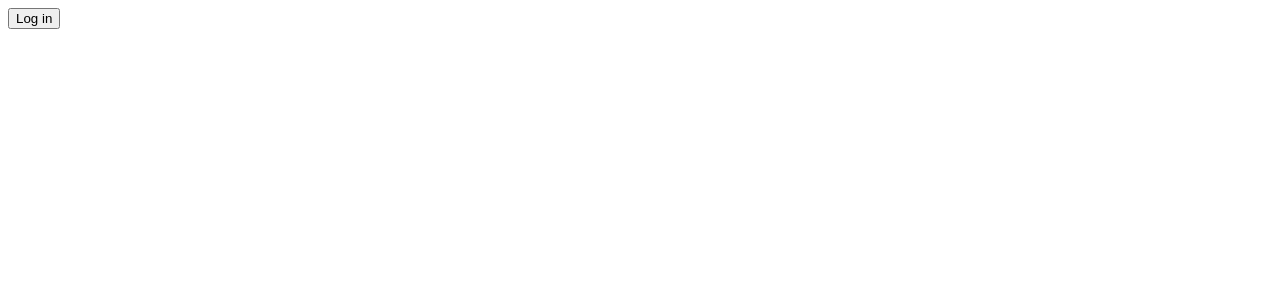
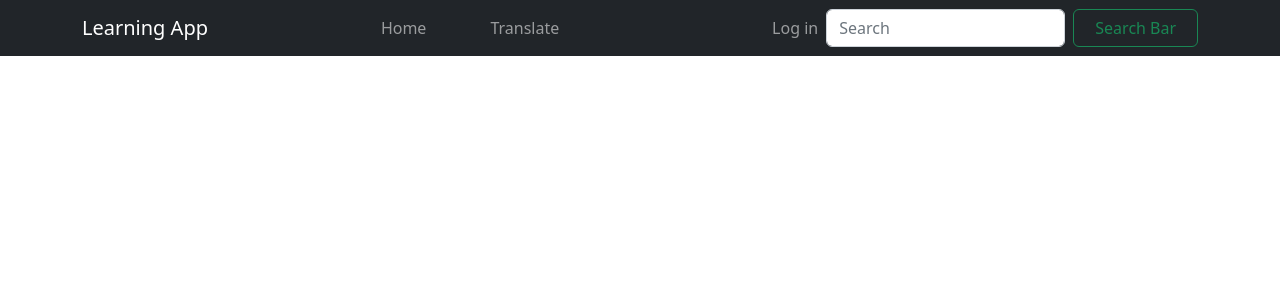
Before and after one commit to nsevindi87/yasmin-client, a React (Create React App) app: page / in a window 1280 px wide. Shown: the top 300 px of the page. Built offline with nearby package versions, Linux system fonts and the light colour scheme.

Commit message:
auth0 temel islemleri

```diff
--- a/package.json
+++ b/package.json
@@ -7,7 +7,9 @@
     "@testing-library/jest-dom": "^5.16.5",
     "@testing-library/react": "^13.4.0",
     "@testing-library/user-event": "^13.5.0",
+    "bootstrap": "^5.2.3",
     "react": "^18.2.0",
+    "react-bootstrap": "^2.7.4",
     "react-dom": "^18.2.0",
     "react-scripts": "5.0.1",
     "web-vitals": "^2.1.4"
--- /dev/null
+++ b/src/Components/Header-Footer/Header-loggedin.js
@@ -0,0 +1,58 @@
+import { Form, Button, Navbar, Container,Nav, NavDropdown } from "react-bootstrap";
+import { useAuth0 } from '@auth0/auth0-react'
+
+
+const HeaderLoggedin = () => {
+    const {logout} = useAuth0()
+
+
+    return (
+        <div>
+            <Navbar bg="dark" expand="lg" variant="dark" >
+                <Container>
+                    <Navbar.Brand href="#">Learning App</Navbar.Brand>
+                    <Navbar.Toggle aria-controls="navbarScroll" />
+                    <Navbar.Collapse id="navbarScroll">
+                        <Nav className="m-auto my-1 my-lg-0"
+                            style={{ maxHeight: '100px' }}
+                            navbarScroll>
+                            <Nav.Link href="/">Home</Nav.Link>
+                            <Nav.Link href="/addword" className='mx-5'>Add Word</Nav.Link>
+                            <Nav.Link href="/translate" className='mx-5'>Translate</Nav.Link>
+                            <NavDropdown title="All Lists" id="navbarScrollingDropdown">
+                                <NavDropdown.Item href="/greenlist">Green List</NavDropdown.Item>
+                                <NavDropdown.Item href="/yellowlist">
+                                    Yellow List
+                                </NavDropdown.Item>
+                                <NavDropdown.Item href="/redlist">
+                                    Red List
+                                </NavDropdown.Item>
+                                <NavDropdown.Divider />
+                                <NavDropdown.Item href="/alllist">
+                                    All Lists
+                                </NavDropdown.Item>
+                            </NavDropdown>
+
+                            <Nav.Link href="/todo" className='mx-5'>ToDo</Nav.Link>
+                        </Nav>
+                        <Nav>
+                            <Nav.Link href="/profile">Profile</Nav.Link>
+                            <Nav.Link to="logout" onClick={()=>logout({logoutParams:{returnTo: window.location.origin}})} >Log out</Nav.Link>
+                        </Nav>
+                        <Form className="d-flex ">
+                            <Form.Control
+                                type="search"
+                                placeholder="Search"
+                                className="me-2"
+                                aria-label="Search"
+                                />
+                            <Button variant="outline-success" className='w-50'>Search Bar</Button>
+                        </Form>
+                    </Navbar.Collapse>
+                </Container>
+            </Navbar>
+        </div>
+    )
+}
+
+export default HeaderLoggedin
--- /dev/null
+++ b/src/Components/Header-Footer/Header-loggedout.js
@@ -0,0 +1,40 @@
+import { Form, Button, Navbar, Container,Nav, NavDropdown } from "react-bootstrap";
+import { useAuth0 } from '@auth0/auth0-react'
+
+
+const HeaderLoggedout = () => {
+    const {loginWithRedirect} = useAuth0()
+
+    return (
+        <div>
+            <Navbar bg="dark" expand="lg" variant="dark" >
+                <Container>
+                    <Navbar.Brand href="#">Learning App</Navbar.Brand>
+                    <Navbar.Toggle aria-controls="navbarScroll" />
+                    <Navbar.Collapse id="navbarScroll">
+                        <Nav className="m-auto my-1 my-lg-0"
+                            style={{ maxHeight: '100px' }}
+                            navbarScroll>
+                            <Nav.Link href="/">Home</Nav.Link>
+                            <Nav.Link href="/translate" className='mx-5'>Translate</Nav.Link>
+                        </Nav>
+                        <Nav>
+                            <Nav.Link to="logout" onClick={()=>loginWithRedirect()} >Log in</Nav.Link>
+                        </Nav>
+                        <Form className="d-flex ">
+                            <Form.Control
+                                type="search"
+                                placeholder="Search"
+                                className="me-2"
+                                aria-label="Search"
+                                />
+                            <Button variant="outline-success" className='w-50'>Search Bar</Button>
+                        </Form>
+                    </Navbar.Collapse>
+                </Container>
+            </Navbar>
+        </div>
+    )
+}
+
+export default HeaderLoggedout
--- a/src/Components/Login.js
+++ /dev/null
@@ -1,12 +0,0 @@
-import { useAuth0 } from '@auth0/auth0-react'
-
-const Login = () => {
-    const {loginWithRedirect} = useAuth0()
-  return (
-    <div>
-        <button onClick={()=>loginWithRedirect()}>Log in</button>
-    </div>
-  )
-}
-
-export default Login
--- a/src/Components/Logout.js
+++ /dev/null
@@ -1,13 +0,0 @@
-import React from 'react'
-import { useAuth0 } from '@auth0/auth0-react'
-
-const Logout = () => {
-    const {logout} = useAuth0()
-  return (
-    <div>
-        <button onClick={()=>logout({logoutParams:{returnTo: window.location.origin}})}>Log out</button>
-    </div>
-  )
-}
-
-export default Logout
--- a/src/Components/Main.js
+++ b/src/Components/Main.js
@@ -1,7 +1,7 @@
 import { useAuth0 } from '@auth0/auth0-react';
 import Profile from './Profile';
-import Login from './Login';
-import Logout from './Logout';
+import HeaderLoggedin from "./Header-Footer/Header-loggedin.js"
+import HeaderLoggedout from "./Header-Footer/Header-loggedout.js"
 
 const Main = () => {
 
@@ -9,7 +9,13 @@ const Main = () => {
   return (
     <div>
         {isAuthenticated ?
-        <div><Profile/><Logout/></div> : <Login/>
+        <div>
+            <HeaderLoggedin/>
+            <Profile/>
+        </div> :
+        <div>
+            <HeaderLoggedout/>
+        </div>
         }
     </div>
   )
```
Also changed, not shown: src/index.js (+5 -5 lines), 1 other file (tests, documents, lock files or other folders).
